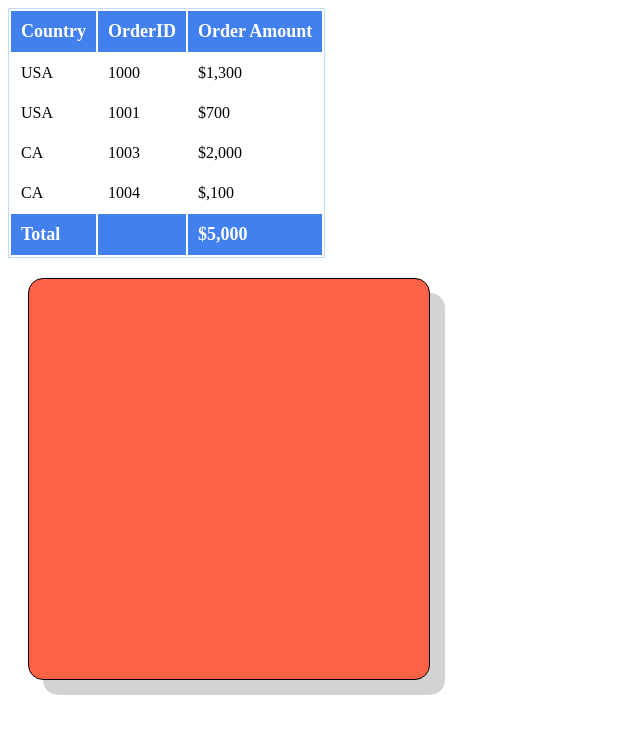
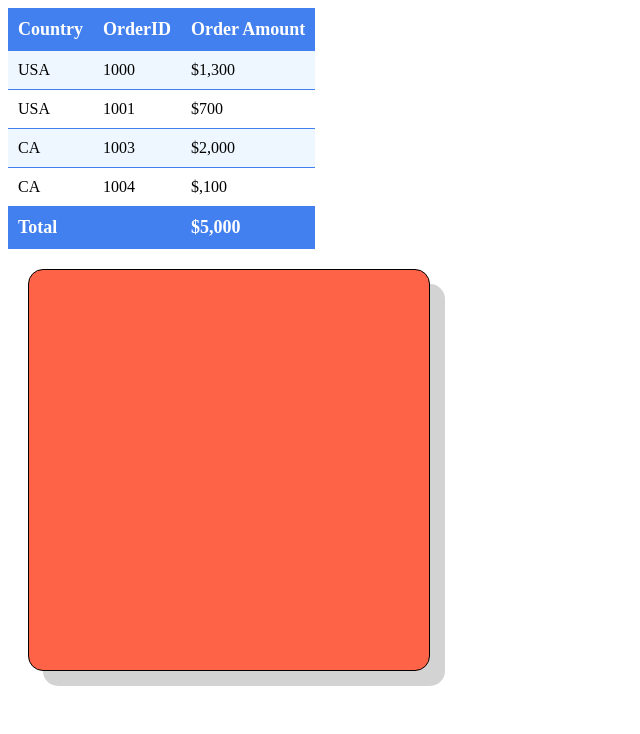
Before and after one commit to wisdom882/CSSAssignment, a plain HTML site: page index.html in a window 1280 px wide. Shown: the whole page, without its empty margins (0-640 px from the left). Drawn offline with Linux system fonts and the light colour scheme.

Commit message:
border fixed

```diff
--- a/index.html
+++ b/index.html
@@ -9,9 +9,11 @@
 <body>
     <table>
         <thead>
-            <td>Country</td>
-            <td>OrderID</td>
-            <td>Order Amount</td>
+            <tr>
+                <th>Country</th>
+                <th>OrderID</th>
+                <th>Order Amount</th>
+            </tr>
         </thead>
         <tbody>
 
@@ -41,8 +43,7 @@
         </tbody>
         <tfoot>
             <tr>
-                <td>Total</td>
-                <td>     </td>
+                <td colspan="2">Total</td>
                 <td>$5,000</td>
             </tr>
         </tfoot>
--- a/style.css
+++ b/style.css
@@ -1,9 +1,10 @@
 thead{
-    background-color: #427fef;
+
     font-size: large;
     font-weight: bold;
     color: white;
     padding: 10px;
+
 }
 
 table{
@@ -13,11 +14,11 @@ table{
 
 
 tfoot{
-    background-color:#427fef ;
     font-size: large;
     font-weight: bold;
     color: white;
     padding: 10px;
+    border-collapse: collapse;
 }
 
 th, td{
@@ -25,9 +26,9 @@ th, td{
     text-align: left;
 }
 
-/* tr:nth-child(odd){
+ tr:nth-child(odd){
     background-color: #eef7ff;
-}    */
+}
 div {
     width: 300px;
     height: 300px;
@@ -38,3 +39,14 @@ div {
     border-radius: 15px;
     box-shadow: 15px 15px lightgrey;
   }
+
+  thead tr,tfoot tr{
+    background-color: #427fef !important;
+  }
+
+  table,td,th{
+    border: 1px solid #427fef;
+    border-left: 0;
+    border-right: 0;
+    border-collapse: collapse;
+  }
```
